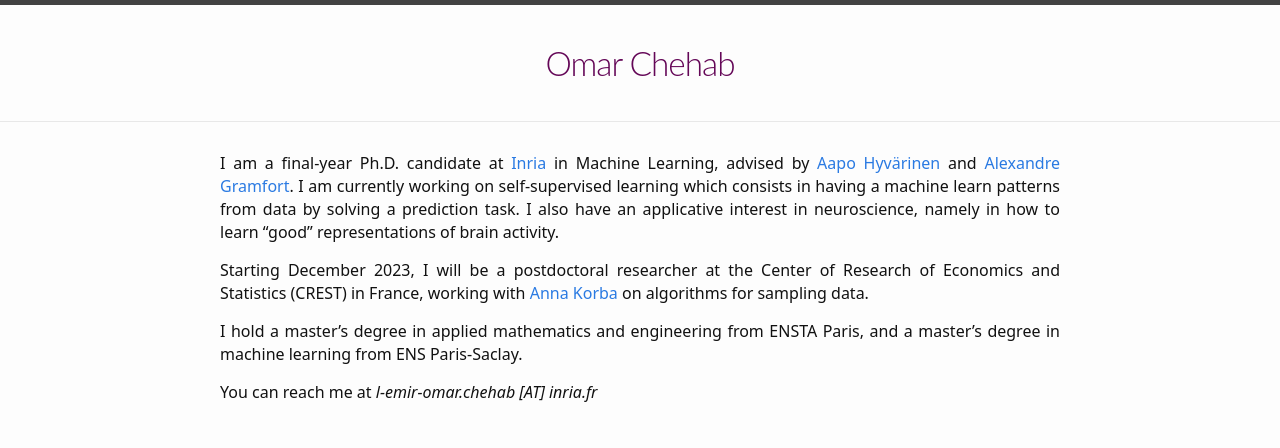
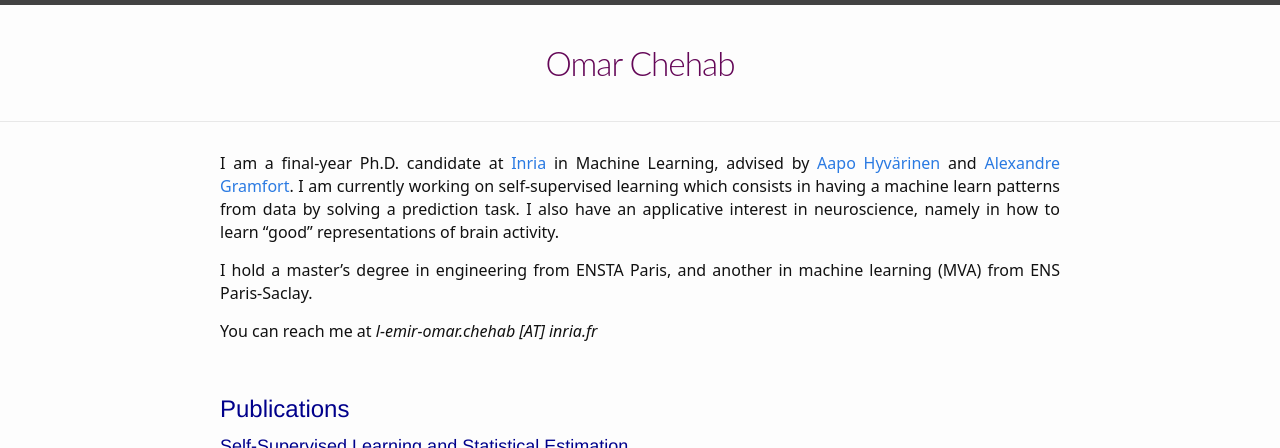
Before and after one commit to l-omar-chehab/l-omar-chehab.github.io, a Jekyll site: the page built from index.md, in a window 1280 px wide and 900 px high, cut to the strip 0-448 px from the top of the window. Built offline with Jekyll 4.4.1, drawn with Linux system fonts in a browser that asks for light colours.

Commit message:
Removed postdoc

```diff
--- a/index.md
+++ b/index.md
@@ -41,13 +41,14 @@
 I also have an applicative interest in neuroscience, namely in how to learn "good" representations of brain activity.
 
 
-Starting December 2023, I will be a postdoctoral researcher at the Center of Research of Economics and Statistics (CREST) in France, working with <a href="https://akorba.github.io" target="_blank">Anna Korba</a> on algorithms for sampling data.
+<!-- I am a postdoctoral research fellow at CREST - Center for Research in Economics and Statistics - in France, working with <a href="https://akorba.github.io" target="_blank">Anna Korba</a> on algorithms for sampling data.  -->
+
 
 <!-- For example, if the data is a book, one task you can give the machine is to recognize sentences of the book where the words are ordered from sentences where the words are scrambled. To solve this task, the machine might have to identify grammatical rules and writing style, and would therefore learn meaningful stuff from the book. I have been interested in two key questions: <i>what exactly is being learnt from such tasks? and what makes a task better than another?</i>  -->
 
 <!-- I obtained a PhD from Mila (Université de Montréal) under the supervision of Aaron Courville. In my thesis, I investigated deep learning methods for visual dialogue applications. I was also fortunate enough to spend time at the research labs of Facebook, Twitter, and INRIA. -->
 
-I hold a master’s degree in applied mathematics and engineering from ENSTA Paris, and a master’s degree in machine learning from ENS Paris-Saclay.
+I hold a master’s degree in engineering from ENSTA Paris, and another in machine learning (MVA) from ENS Paris-Saclay.
 
 You can reach me at <i>l-emir-omar.chehab [AT] inria.fr</i>
 
```
Also changed, not shown: 9 other files.
